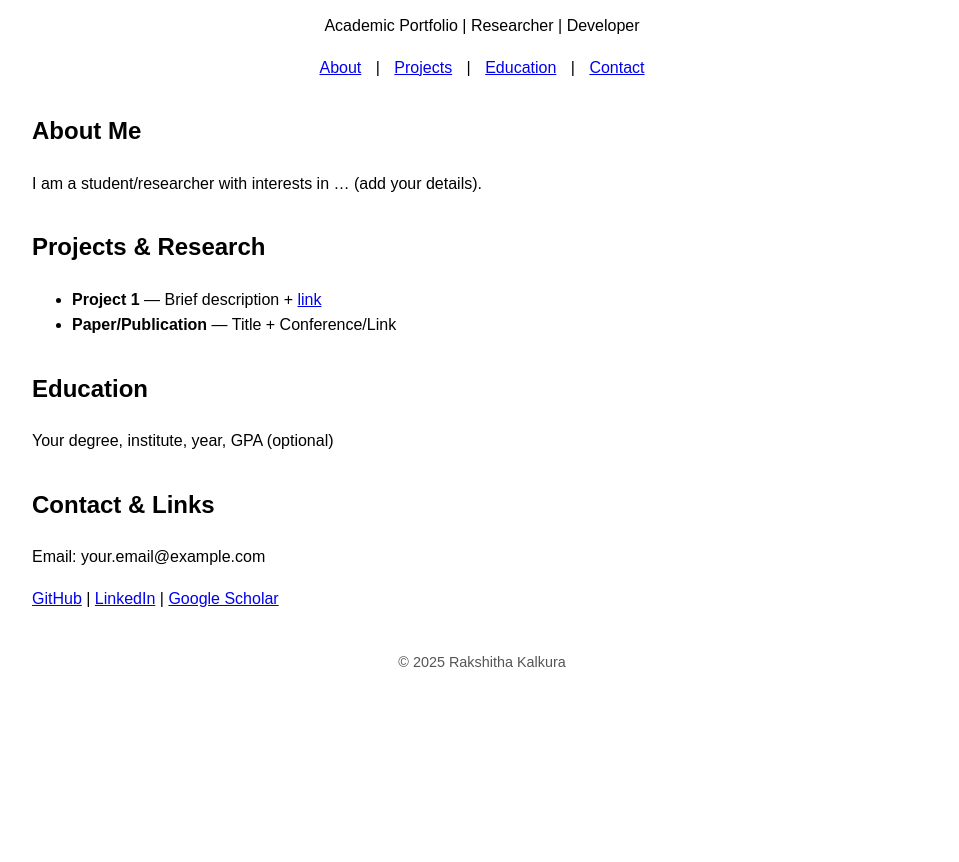
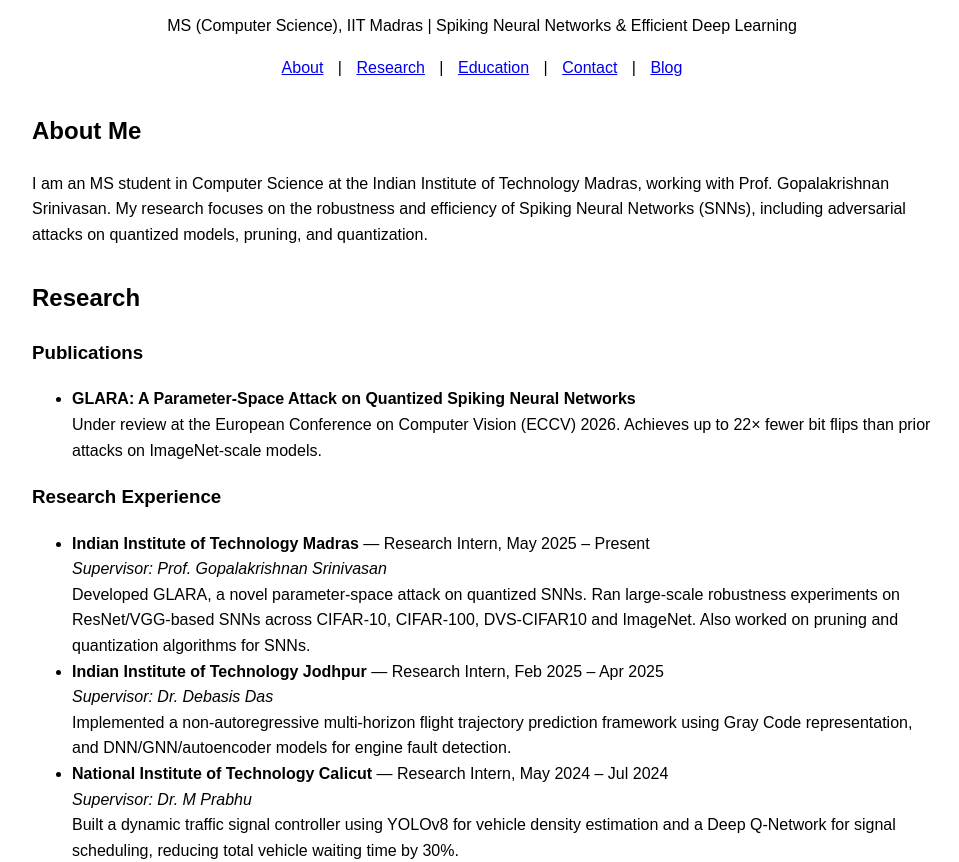
Before and after one commit to RakshithaKalkura/rakshithakalkura.github.io, a plain HTML site: page index.html in a window 1280 px wide. Shown: the part 90-952 px from the top of the page, without its empty margins (158-1117 px from the left). Before the commit the page ends 800 px from the top, so only its background shows below. Drawn offline with Linux system fonts and the light colour scheme.

Commit message:
Update portfolio with research experience, MS at IIT Madras, and blog link

```diff
--- a/index.html
+++ b/index.html
@@ -4,50 +4,89 @@
   <meta charset="UTF-8" />
   <meta name="viewport" content="width=device-width, initial-scale=1.0"/>
   <title>Rakshitha Kalkura | Academic Portfolio</title>
+  <meta name="description" content="Rakshitha Kalkura — MS (CS) student at IIT Madras working on robustness and efficiency of Spiking Neural Networks.">
   <link rel="stylesheet" href="style.css">
 </head>
 <body>
   <header>
     <h1>Rakshitha Kalkura</h1>
-    <p>Academic Portfolio | Researcher | Developer</p>
+    <p>MS (Computer Science), IIT Madras | Spiking Neural Networks &amp; Efficient Deep Learning</p>
     <nav>
       <a href="#about">About</a> |
-      <a href="#projects">Projects</a> |
+      <a href="#research">Research</a> |
       <a href="#education">Education</a> |
-      <a href="#contact">Contact</a>
+      <a href="#contact">Contact</a> |
+      <a href="https://rakshithakalkura.github.io">Blog</a>
     </nav>
   </header>
 
   <section id="about">
     <h2>About Me</h2>
-    <p>I am a student/researcher with interests in … (add your details).</p>
+    <p>
+      I am an MS student in Computer Science at the Indian Institute of Technology Madras,
+      working with Prof. Gopalakrishnan Srinivasan. My research focuses on the robustness and
+      efficiency of Spiking Neural Networks (SNNs), including adversarial attacks on quantized
+      models, pruning, and quantization.
+    </p>
   </section>
 
-  <section id="projects">
-    <h2>Projects & Research</h2>
+  <section id="research">
+    <h2>Research</h2>
+
+    <h3>Publications</h3>
     <ul>
-      <li><strong>Project 1</strong> — Brief description + <a href="URL">link</a></li>
-      <li><strong>Paper/Publication</strong> — Title + Conference/Link</li>
+      <li>
+        <strong>GLARA: A Parameter-Space Attack on Quantized Spiking Neural Networks</strong><br>
+        Under review at the European Conference on Computer Vision (ECCV) 2026.
+        Achieves up to 22&times; fewer bit flips than prior attacks on ImageNet-scale models.
+      </li>
+    </ul>
+
+    <h3>Research Experience</h3>
+    <ul>
+      <li>
+        <strong>Indian Institute of Technology Madras</strong> — Research Intern, May 2025 – Present<br>
+        <em>Supervisor: Prof. Gopalakrishnan Srinivasan</em><br>
+        Developed GLARA, a novel parameter-space attack on quantized SNNs. Ran large-scale robustness
+        experiments on ResNet/VGG-based SNNs across CIFAR-10, CIFAR-100, DVS-CIFAR10 and ImageNet.
+        Also worked on pruning and quantization algorithms for SNNs.
+      </li>
+      <li>
+        <strong>Indian Institute of Technology Jodhpur</strong> — Research Intern, Feb 2025 – Apr 2025<br>
+        <em>Supervisor: Dr. Debasis Das</em><br>
+        Implemented a non-autoregressive multi-horizon flight trajectory prediction framework using
+        Gray Code representation, and DNN/GNN/autoencoder models for engine fault detection.
+      </li>
+      <li>
+        <strong>National Institute of Technology Calicut</strong> — Research Intern, May 2024 – Jul 2024<br>
+        <em>Supervisor: Dr. M Prabhu</em><br>
+        Built a dynamic traffic signal controller using YOLOv8 for vehicle density estimation and a
+        Deep Q-Network for signal scheduling, reducing total vehicle waiting time by 30%.
+      </li>
     </ul>
   </section>
 
   <section id="education">
     <h2>Education</h2>
-    <p>Your degree, institute, year, GPA (optional)</p>
+    <ul>
+      <li><strong>MS, Computer Science</strong> — Indian Institute of Technology Madras (ongoing)</li>
+      <li><strong>B.Tech, Computer Science and Engineering</strong> — National Institute of Technology Goa, CGPA 9.65/10 (Department Rank 1)<br>
+        Final year as an exchange student at IIT Madras (CGPA 9.5/10)</li>
+    </ul>
   </section>
 
   <section id="contact">
-    <h2>Contact & Links</h2>
-    <p>Email: your.email@example.com</p>
+    <h2>Contact &amp; Links</h2>
+    <p>Email: <a href="mailto:rakshithakalkura837@gmail.com">rakshithakalkura837@gmail.com</a></p>
     <p>
-      <a href="https://github.com/rakshithakalkura">GitHub</a> |
-      <a href="https://linkedin.com/in/yourprofile">LinkedIn</a> |
-      <a href="https://scholar.google.com/…">Google Scholar</a>
+      <a href="https://rakshithakalkura.github.io">Blog</a> |
+      <a href="https://github.com/RakshithaKalkura">GitHub</a> |
+      <a href="https://linkedin.com/in/rakshitha-k">LinkedIn</a>
     </p>
   </section>
 
   <footer>
-    <p>© 2025 Rakshitha Kalkura</p>
+    <p>&copy; 2026 Rakshitha Kalkura</p>
   </footer>
 </body>
 </html>
```
